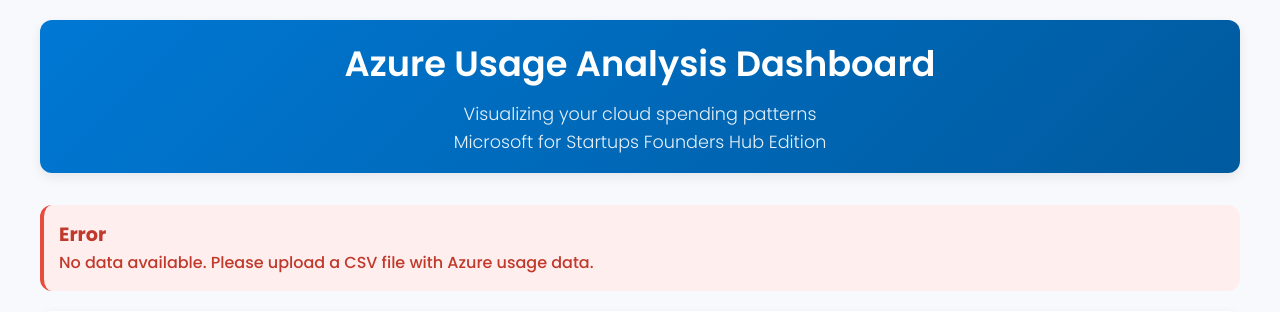
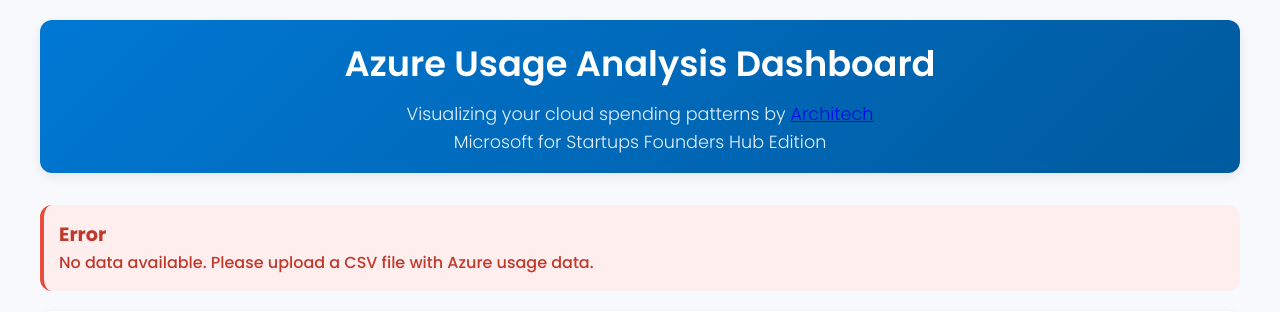
Before and after one commit to architechcro/azure-cost-analytics-public, a Flask app: page / in a window 1280 px wide. Shown: the top 312 px of the page. Run offline with Flask 3, Linux system fonts and the light colour scheme; some libraries are stand-ins or nearby versions.

Commit message:
Update index.html to include attribution for Architech in the subtitle and adjust ESLint comments for better code clarity.

```diff
--- a/templates/index.html
+++ b/templates/index.html
@@ -447,7 +447,7 @@
     <div class="container">
         <header>
             <h1>Azure Usage Analysis Dashboard</h1>
-            <div class="subtitle">Visualizing your cloud spending patterns</div>
+            <div class="subtitle">Visualizing your cloud spending patterns by <a href="https://architech.today" target="_blank">Architech</a></div>
             <div class="subtitle">Microsoft for Startups Founders Hub Edition</div>
         </header>
 
@@ -775,11 +775,13 @@
         // Load charts when the page is ready
         document.addEventListener('DOMContentLoaded', function() {
             // Get chart data from the server - data is already JSON stringified
+            /* eslint-disable */
             const weeklyTrendData = {{weekly_trend_json|safe}};
             const servicePieData = {{service_pie_json|safe}};
             const serviceComparisonData = {{service_comparison_json|safe}};
             const serviceMultilineData = {{service_multiline_json|safe}};
             const weeklyBreakdownData = {{weekly_breakdown_json|safe}};
+            /* eslint-enable */
 
             // Render the charts
             setTimeout(() => {
```
